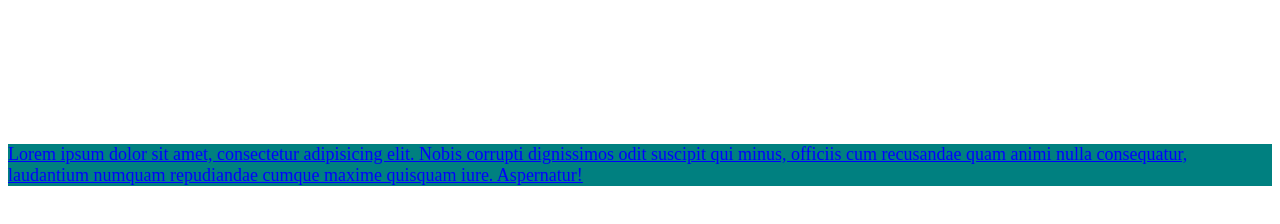
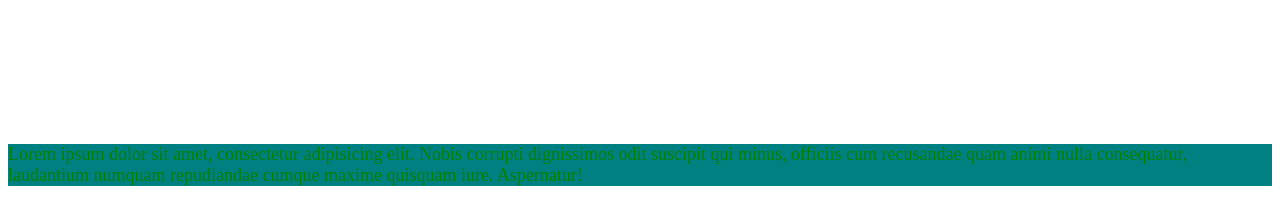
Before and after one commit to tylerfelsted/GithubPractice, a plain HTML site: page index.html in a window 1280 px wide. Shown: the part 454-678 px from the top of the page. Drawn offline with Linux system fonts and the light colour scheme.

Commit message:
changed color, removed underline

```diff
--- a/style.css
+++ b/style.css
@@ -6,6 +6,6 @@ h1 {
 p {
 	background-color: teal;
 	font-size: large;
-	color: blue;
-	text-decoration: underline;
+	color: green;
+	/* text-decoration: underline; */
 }
```
